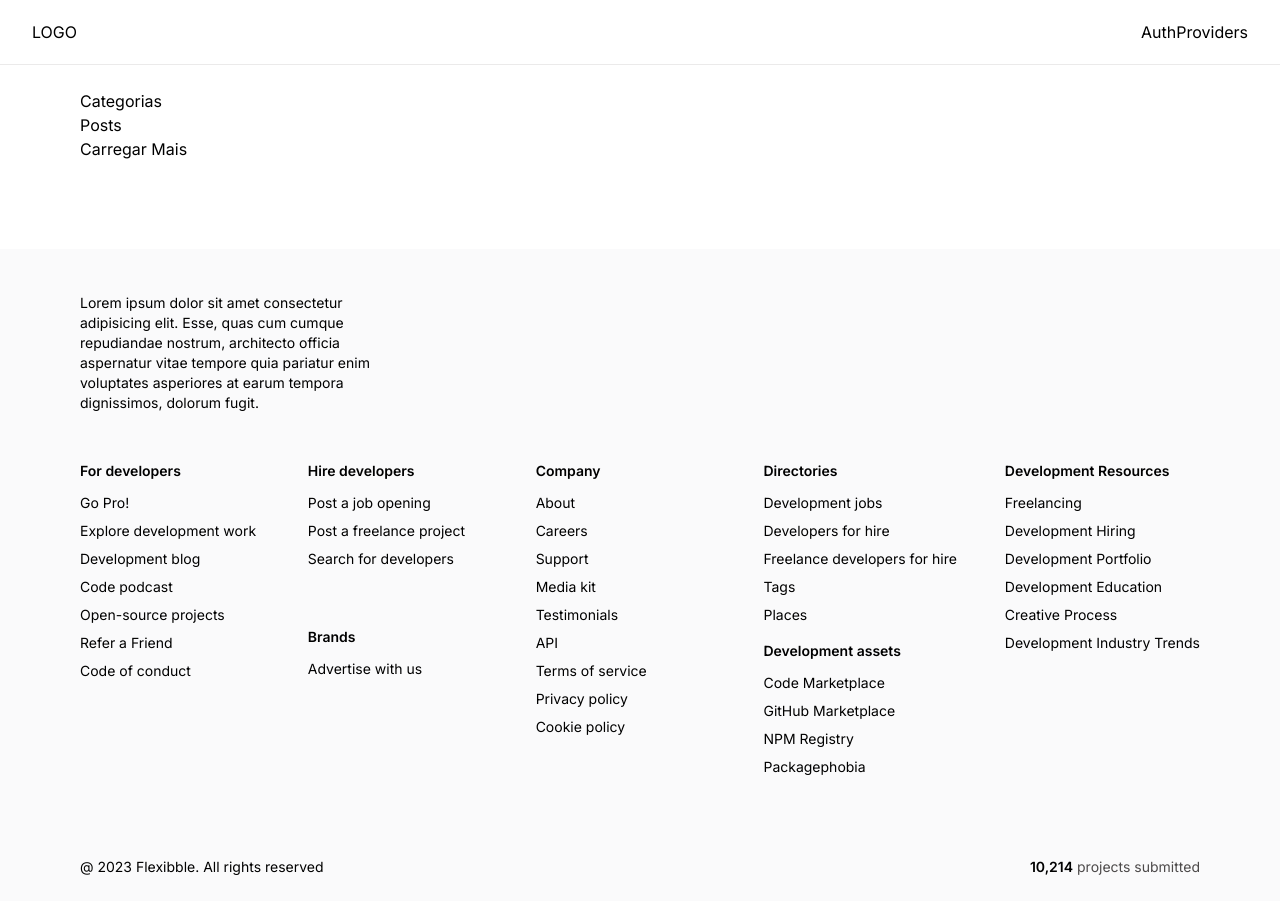
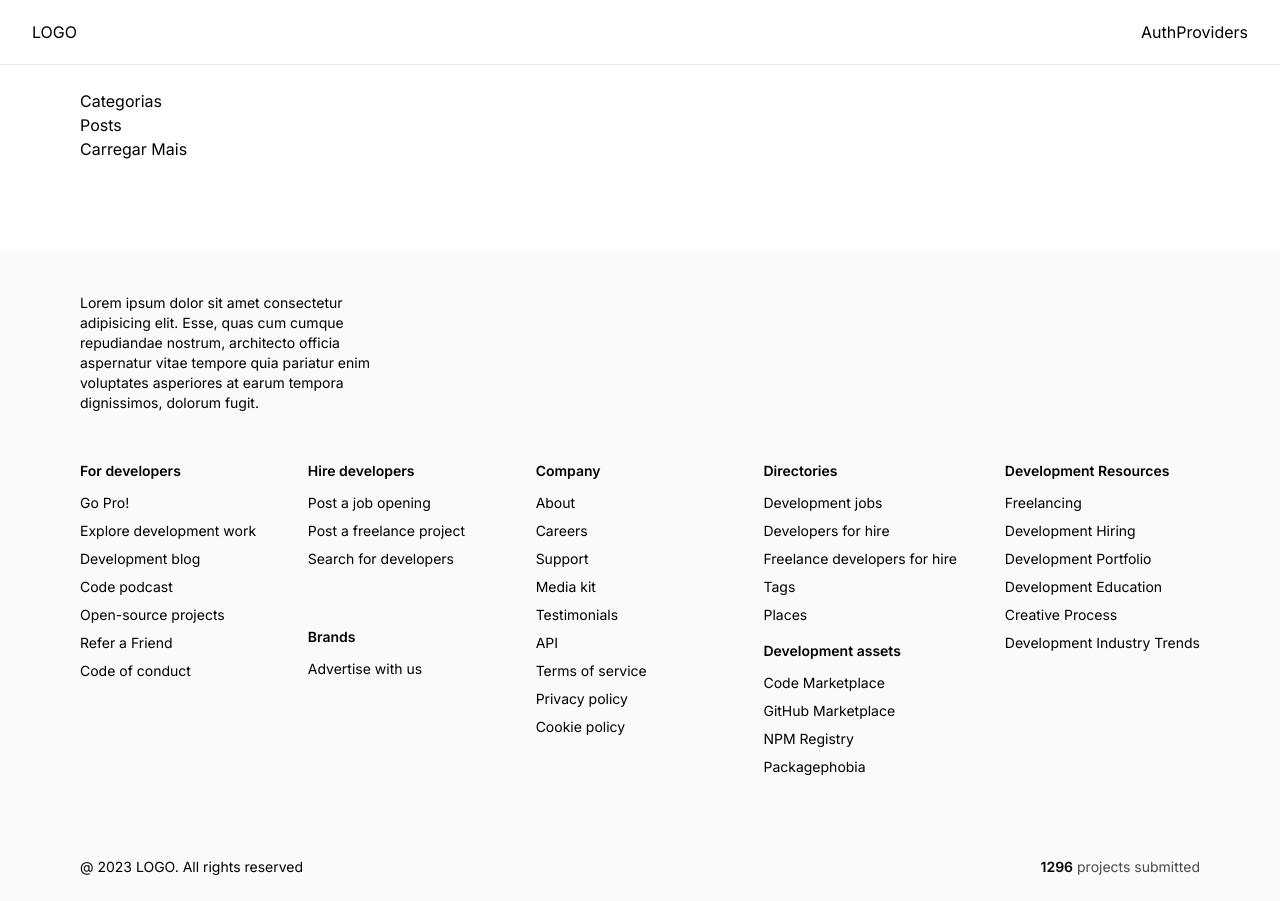
Before and after one commit to mauromaiodev/next-13-fullstack-page, a Next.js app: page / in a window 1280 px wide. Built offline with nearby package versions, Linux system fonts and the light colour scheme.

Commit message:
all-rights-text-adjustment

```diff
--- a/components/Footer.tsx
+++ b/components/Footer.tsx
@@ -73,9 +73,9 @@ const Footer = () => (
     </div>
 
     <div className="flexBetween footer_copyright">
-      <p>@ 2023 Flexibble. All rights reserved</p>
+      <p>@ 2023 LOGO. All rights reserved</p>
       <p className="text-gray">
-        <span className="text-black font-semibold">10,214</span> projects
+        <span className="text-black font-semibold">1296</span> projects
         submitted
       </p>
     </div>
```
